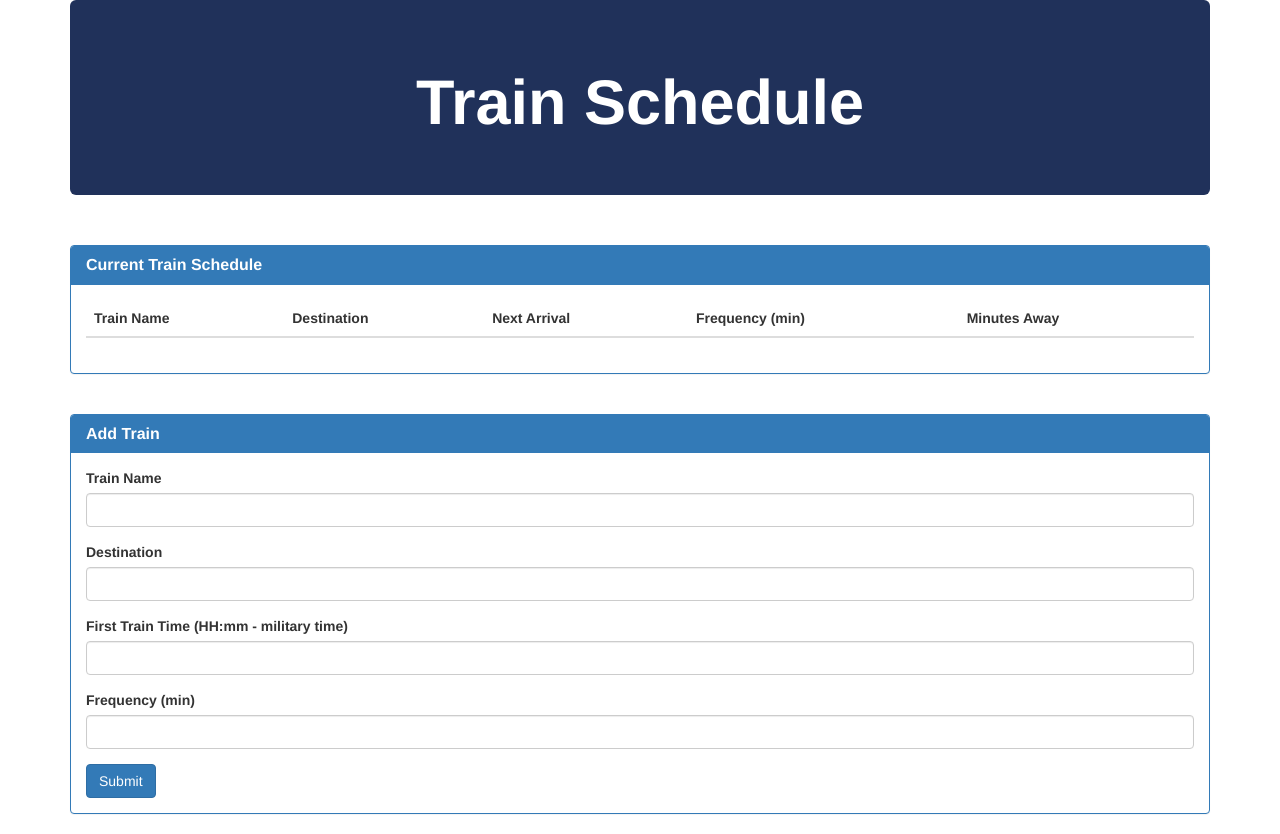
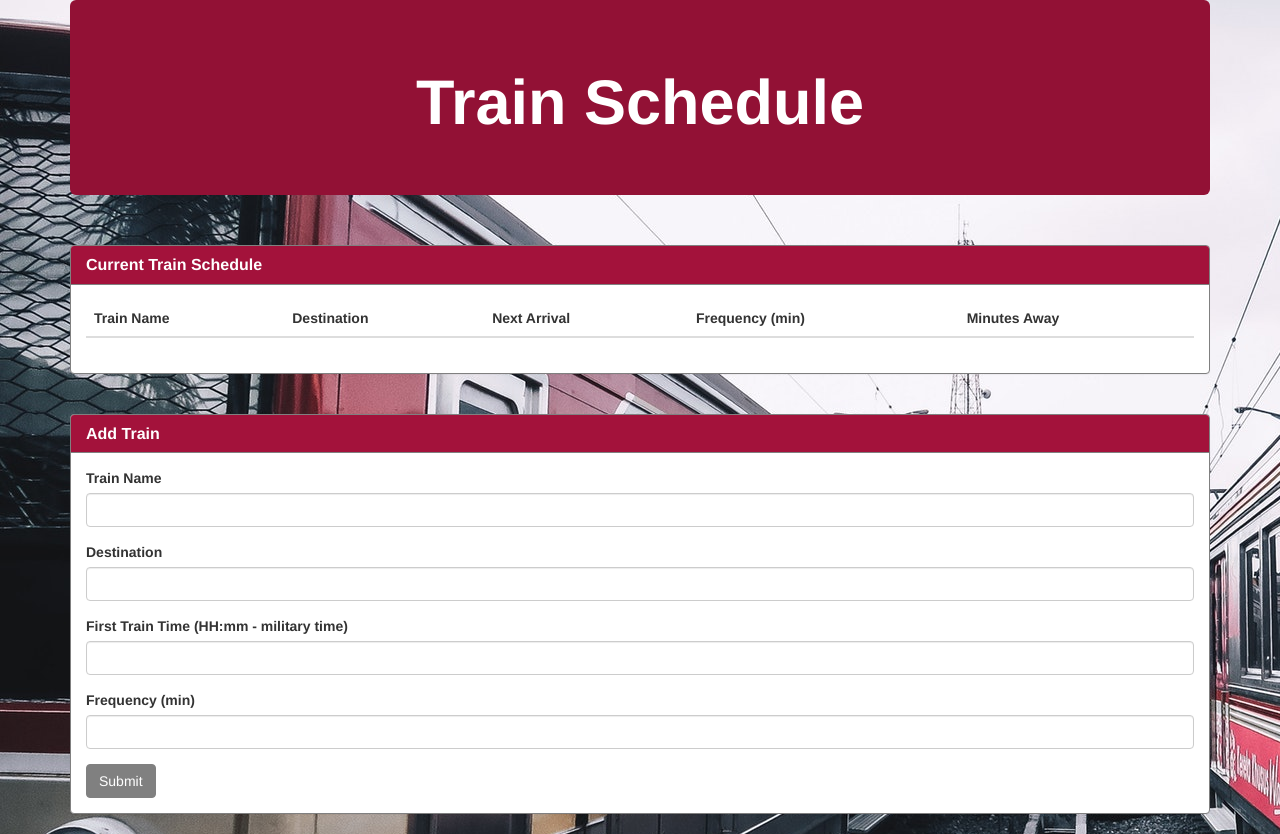
Before and after one commit to Njax422/train-scheduler, a plain HTML site: page index.html in a window 1280 px wide. Drawn offline with nearby package versions, Linux system fonts and the light colour scheme; no server answers.

Commit message:
adds styling

```diff
--- a/assets/css/style.css
+++ b/assets/css/style.css
@@ -0,0 +1,20 @@
+body {
+	background-image: url("../images/train3.jpeg");
+}
+
+.panel-primary>.panel-heading {
+	background-color: #a3123b;
+	border-color: gray;
+}
+
+#addTrain {
+	background-color: gray;
+}
+
+.panel-primary {
+    border-color: gray;
+}
+
+.btn-primary {
+    border-color: gray;
+}
--- a/index.html
+++ b/index.html
@@ -10,7 +10,7 @@
 </head>
 <body>
   <div class="container">
-    <div class="jumbotron" style="background-color: #20315A ; color: white;">
+    <div class="jumbotron" style="background-color: #921135; color: white;">
       <h1 class="text-center"><strong>Train Schedule</strong></h1>
     </div>
 
```
Also changed, not shown: assets/images/train2.jpeg (added), assets/images/train3.jpeg (added), 1 other file.
